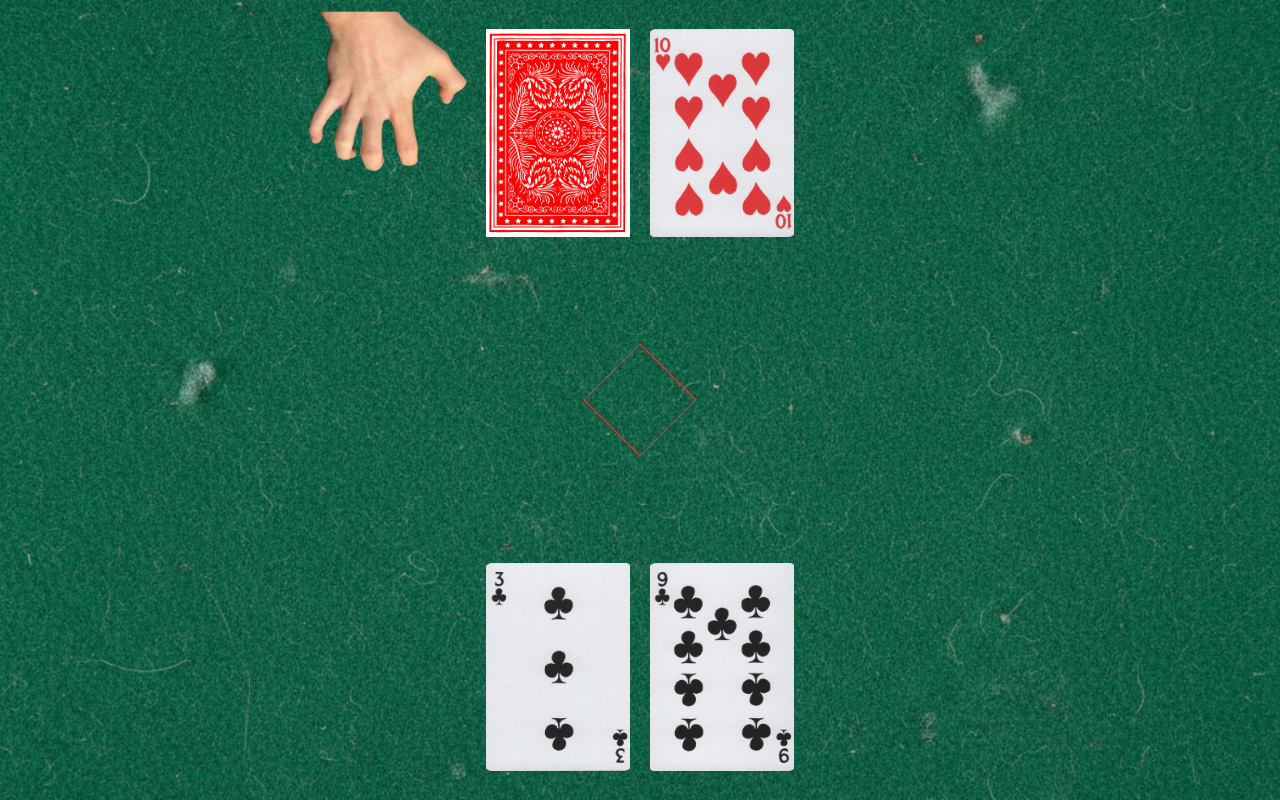
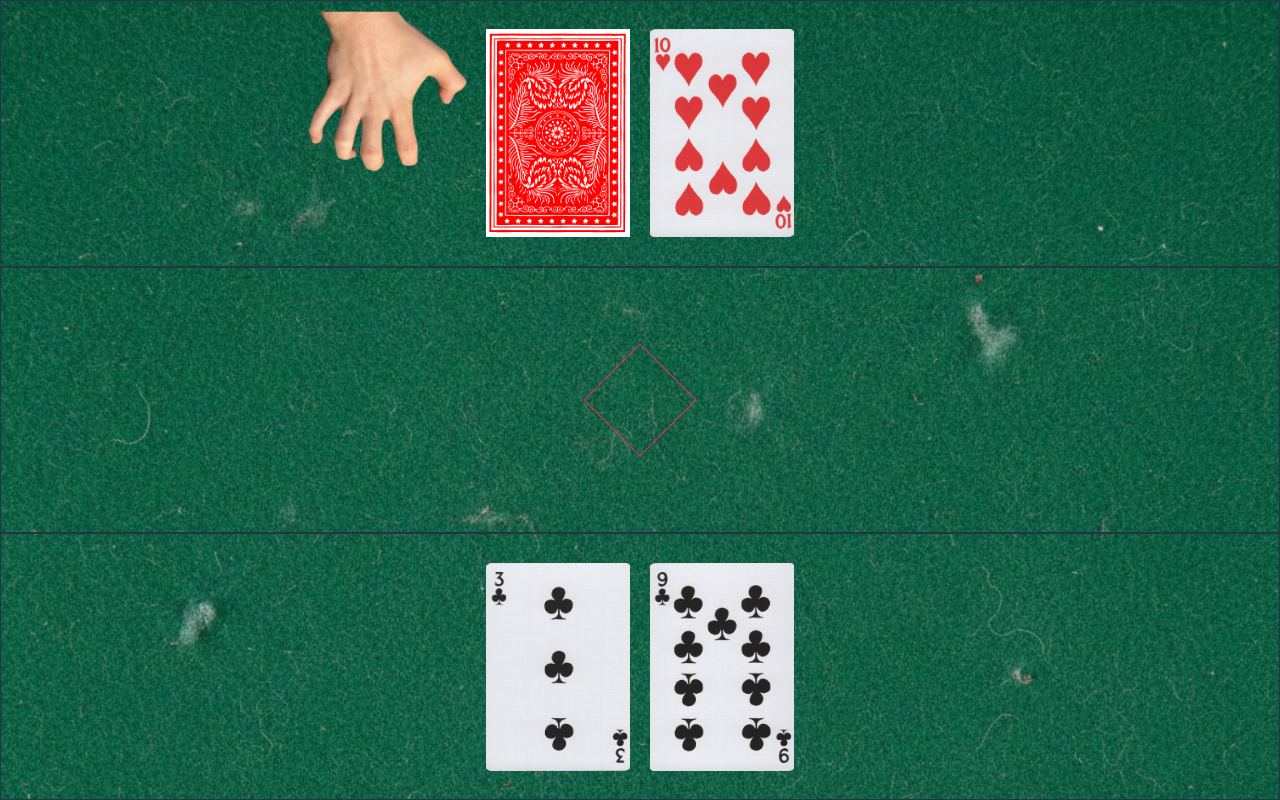
Before and after one commit to LorisDXB/blackjackpfolio, a React (Vite) app: page / in a window 1280 px wide. Built offline with nearby package versions, Linux system fonts and the light colour scheme.

Commit message:
[UPD] Visual

```diff
--- a/src/App.css
+++ b/src/App.css
@@ -1,13 +1,16 @@
 @reference "tailwindcss";
 
 .board-main {
-    @apply flex flex-col justify-between items-center h-screen w-screen
+    @apply flex flex-col justify-between items-center h-screen w-screen;
+    background-image: url('./assets/texture.jpg');
+    background-repeat: repeat;
+    background-size: 100%; /* adjust to taste */
 }
 
 .board-side {
-    @apply flex gap-5 justify-center items-center w-full h-1/3
+    @apply flex gap-5 justify-center items-center w-full h-1/3 border
 }
 
 .texture-main {
-    @apply absolute w-full h-full object-cover -z-1
+    @apply absolute w-full h-full object-cover -z-1 bg-repeat
 }
--- a/src/App.tsx
+++ b/src/App.tsx
@@ -17,12 +17,12 @@ function App() {
 
   return (
     <div className='board-main'>
-      <img src={texture} className='texture-main'/>
+      {/* <img src={texture} className='texture-main'/> */}
       <Overlay ref={bj.overlayAnimator.overlayRef}/>
       <Dealer ref={bj.dealerAnimator.dealerRef} />
       {!bj.dealerDialogue.hidden && <Dialogue dialogue={bj.dealerDialogue.typedOut}/>}
       {/* Dealer side */}
-      <div className='board-side'>
+      <div className='board-side flex-wrap-reverse'>
         {bj.dealerHand.map((d: CardData, index) => (
           <Card ref={bj.dealerAnimator.dealerSpotRef} key={`${d.typeId}-${index}`} hidden={d.hidden} typeId={d.typeId} />
         ))}
@@ -34,7 +34,7 @@ function App() {
       </div>
 
       {/* Player side */}
-      <div className='board-side'
+      <div className='board-side flex-wrap z-1'
         onDoubleClick={bj.hitLogic}
         onMouseDown={bj.standLogicStart}
         onMouseUp={bj.standLogicEnd}>
--- a/src/components/Card/Card.css
+++ b/src/components/Card/Card.css
@@ -1,7 +1,7 @@
 @reference "tailwindcss";
 
 .card-main {
-    @apply flex flex-col items-center justify-center w-36 h-52 overflow-hidden bg-white select-none
+    @apply flex flex-col items-center justify-center w-30 h-42 md:w-36 md:h-52 overflow-hidden bg-white select-none z-0
 }
 
 .card-img {
--- a/src/components/Card/Card.tsx
+++ b/src/components/Card/Card.tsx
@@ -31,7 +31,7 @@ const getValueFromFilename = (filename: string): number => {
 // Populate the map
 Object.keys(cardImages).forEach((path) => {
     const value = getValueFromFilename(path);
-    const imageUrl = cardImages[path]; // This is the URL string because of as: 'url'
+    const imageUrl = cardImages[path];
 
     if (value > 0) {
         if (!cardMap[value]) {
@@ -39,6 +39,7 @@ Object.keys(cardImages).forEach((path) => {
         }
         cardMap[value].push(imageUrl);
     }
+    console.log(cardMap);
 });
 
 type CardProp = {
@@ -47,13 +48,6 @@ type CardProp = {
 };
 
 const Card = forwardRef<HTMLDivElement, CardProp>(({ hidden, typeId }, ref) => {
-    // Select a random card image for the given typeId
-    // We use useMemo to ensure the image doesn't change on re-renders,
-    // but we use typeId as a dependency so different cards get different images (if logical identity changes)
-    // However, since typeId is just a number, if we have multiple 10s, we want them random.
-    // React's useMemo persists for the component instance.
-    // If the parent renders list with stable keys, this component instance is stable.
-
     const cardImage = useMemo(() => {
         const potentialImages = cardMap[typeId];
         if (!potentialImages || potentialImages.length === 0) return null;
--- a/src/components/CvCard/CvCard.css
+++ b/src/components/CvCard/CvCard.css
@@ -1,5 +1,5 @@
 @reference "tailwindcss";
 
 .cvCard-main {
-    @apply flex flex-col items-center justify-center border-2 border-red-500
+    @apply flex flex-col items-center justify-center
 }
--- a/src/components/CvCard/CvCard.tsx
+++ b/src/components/CvCard/CvCard.tsx
@@ -6,6 +6,10 @@ const CvCard = () => {
   const [scaledUp, setScaledUp] = useState(false)
   const cardRef = useRef<HTMLDivElement>(null)
   const animationRef = useRef<Animation | null>(null)
+
+  function openCv() {
+    window.open(cv, "_blank");
+  }
 
   function scaleUpCv() {
     if (!cardRef.current || scaledUp) return
@@ -27,7 +31,8 @@ const CvCard = () => {
     setScaledUp(true)
   }
 
-  function scaleDownCv() {
+  function scaleDownCv(event: React.MouseEvent) {
+    event.stopPropagation();
     if (!cardRef.current) return
 
     animationRef.current?.cancel()
@@ -53,7 +58,7 @@ const CvCard = () => {
         <div className="pointer-events-auto">
           {scaledUp && (
             <div
-              className="fixed inset-0 z-5"
+              className="fixed inset-0 z-0"
               onClick={scaleDownCv}
             />
           )}
@@ -71,6 +76,7 @@ const CvCard = () => {
               src={cv}
               className={`w-full h-full ${scaledUp ? 'pointer-events-auto' : 'pointer-events-none'}`}
             />
+            {scaledUp && (<button className='w-full' onClick={openCv}>Inspect the artifact</button>)}
           </div>
         </div>
       </div>
--- a/src/components/Dealer/Dealer.css
+++ b/src/components/Dealer/Dealer.css
@@ -1,7 +1,7 @@
 @reference 'tailwindcss';
 
 .dealer-main {
-    @apply absolute left-0 md:left-[25%] top-[2%] w-40 h-40 z-1;
+    @apply absolute left-0 md:left-[25%] top-[2%] w-40 h-40 z-2;
     background-image: url("../../assets/dealer-idle.png");
     background-size: cover;
 }
--- a/src/components/Dialogue/Dialogue.css
+++ b/src/components/Dialogue/Dialogue.css
@@ -1,5 +1,7 @@
 @reference "tailwindcss";
 
 .dialogue-main {
-    @apply fixed top-4/10 flex justify-center items-center w-4/5 md:w-3/5 h-3/10 border-2 border-blue-400 z-1 bg-black/50
+    @apply fixed top-4/10 flex justify-center
+        items-center w-4/5 md:w-3/5 h-3/10 border
+        border-red-700 rounded-xl z-2 bg-black/60 text-xl font-semibold text-white
 }
--- a/src/index.css
+++ b/src/index.css
@@ -38,12 +38,12 @@ h1 {
 }
 
 button {
-  border-radius: 8px;
   border: 1px solid transparent;
   padding: 0.6em 1.2em;
   font-size: 1em;
   font-weight: 500;
   font-family: inherit;
+  font-weight: bold;
   background-color: #1a1a1a;
   cursor: pointer;
   transition: border-color 0.25s;
```
